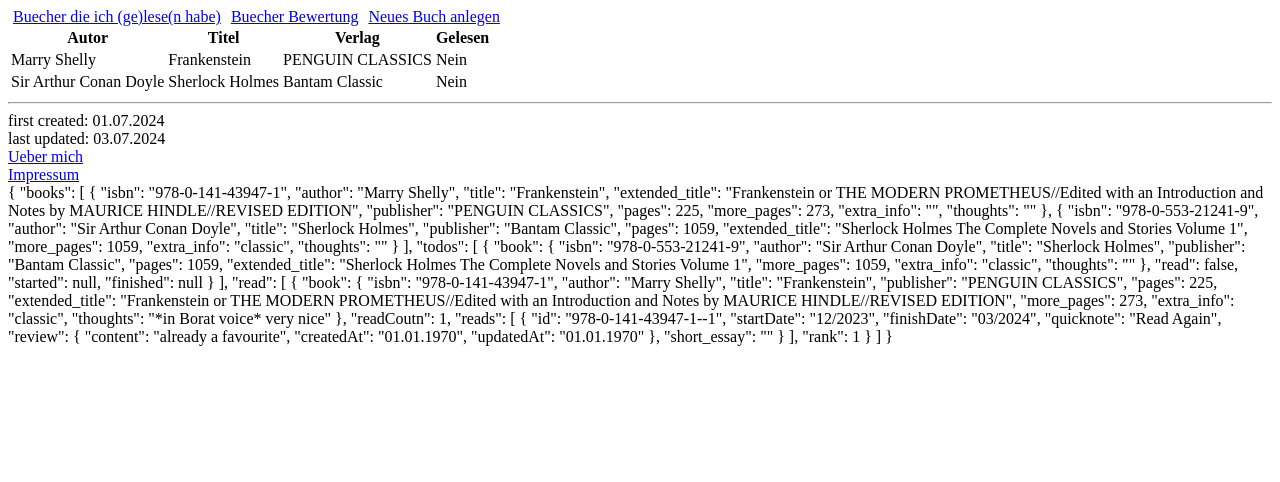
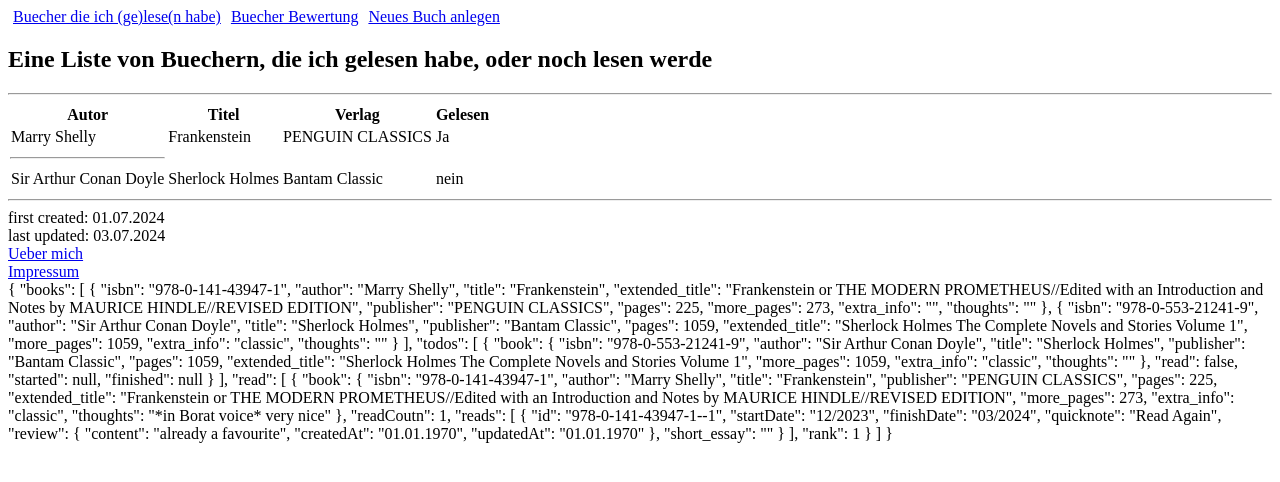
Before and after one commit to HIshoweRthoughtS/BooksFrontend, an Angular app: page /booklist in a window 1280 px wide. Shown: the top 482 px of the page. Built offline with nearby package versions, Linux system fonts and the light colour scheme.

Commit message:
extend booklist to display reads and todos

```diff
--- a/src/app/book-list/book-list.component.html
+++ b/src/app/book-list/book-list.component.html
@@ -1,3 +1,11 @@
+
+<h2>Eine Liste von Buechern, die ich gelesen habe, oder noch lesen werde</h2>
+<!-- Buecher sortiert in folgender form
+ 1. gelesene Buecher
+    sortiert nach datum des ersten Mal lesens
+ 2. noch nicht gelesene Buecher
+    sortiert nach tbd-->
+<hr />
 <table>
     <thead>
         <tr>
@@ -7,13 +15,27 @@
             <th>Gelesen</th>
         </tr>
     </thead>
+    <!--implement drag and drop for each loob-->
     <tbody>
-        @for (b of books$ | async; track b.isbn) {
+        @for (r of reads$ | async; track r.book.isbn) {
             <tr>
-                <td>{{b.author}}</td>
-                <td>{{b.title}}</td>
-                <td>{{b.publisher}}</td>
-                <td>{{b.reads?.length | bool:true}}</td>
+                <td>{{r.book.author}}</td>
+                <td>{{r.book.title}}</td>
+                <td>{{r.book.publisher}}</td>
+                <!-- todo: hier eine pipe, die checkt, ob es reads gibt, wenn schon wird der
+                (letzte oder aelteste oder gesamt oder alles in einem dropdown) angezeigt-->
+                <td>{{r.reads.length | bool:true}}</td>
+            </tr>
+        }
+        <hr />
+        @for (t of todos$ | async; track t.book.isbn) {
+            <tr>
+                <td>{{t.book.author}}</td>
+                <td>{{t.book.title}}</td>
+                <td>{{t.book.publisher}}</td>
+                <!-- todo: hier eine pipe, die checkt, ob es reads gibt, wenn schon wird der
+                (letzte oder aelteste oder gesamt oder alles in einem dropdown) angezeigt-->
+                <td>nein</td>
             </tr>
         }
     </tbody>
--- a/src/app/book-list/book-list.component.ts
+++ b/src/app/book-list/book-list.component.ts
@@ -1,6 +1,6 @@
 import { Component } from '@angular/core';
 import { Observable } from 'rxjs';
-import { Book } from '../shared/interfaces';
+import { Book, ReviewedBook, TodoBook } from '../shared/interfaces';
 import { MemoryDbService } from '../shared/services/memory-db.service';
 import { CommonModule } from '@angular/common';
 import { BoolPipe } from '../shared/bool.pipe';
@@ -13,10 +13,12 @@ import { BoolPipe } from '../shared/bool.pipe';
   styleUrl: './book-list.component.scss'
 })
 export class BookListComponent {
-  books$:Observable<Book[]>;
+  reads$:Observable<ReviewedBook[]>;
+  todos$:Observable<TodoBook[]>;
   //creating new books should be possible at least here, maybe reviews as well
   //<a [routerLink]="['/newbook']"> || [queryParams]="{para: value}"
   constructor(private dbService:MemoryDbService) {
-    this.books$ = dbService.Books;
+    this.reads$ = dbService.Reviews;
+    this.todos$ = dbService.Todos;
   }
 }
```
